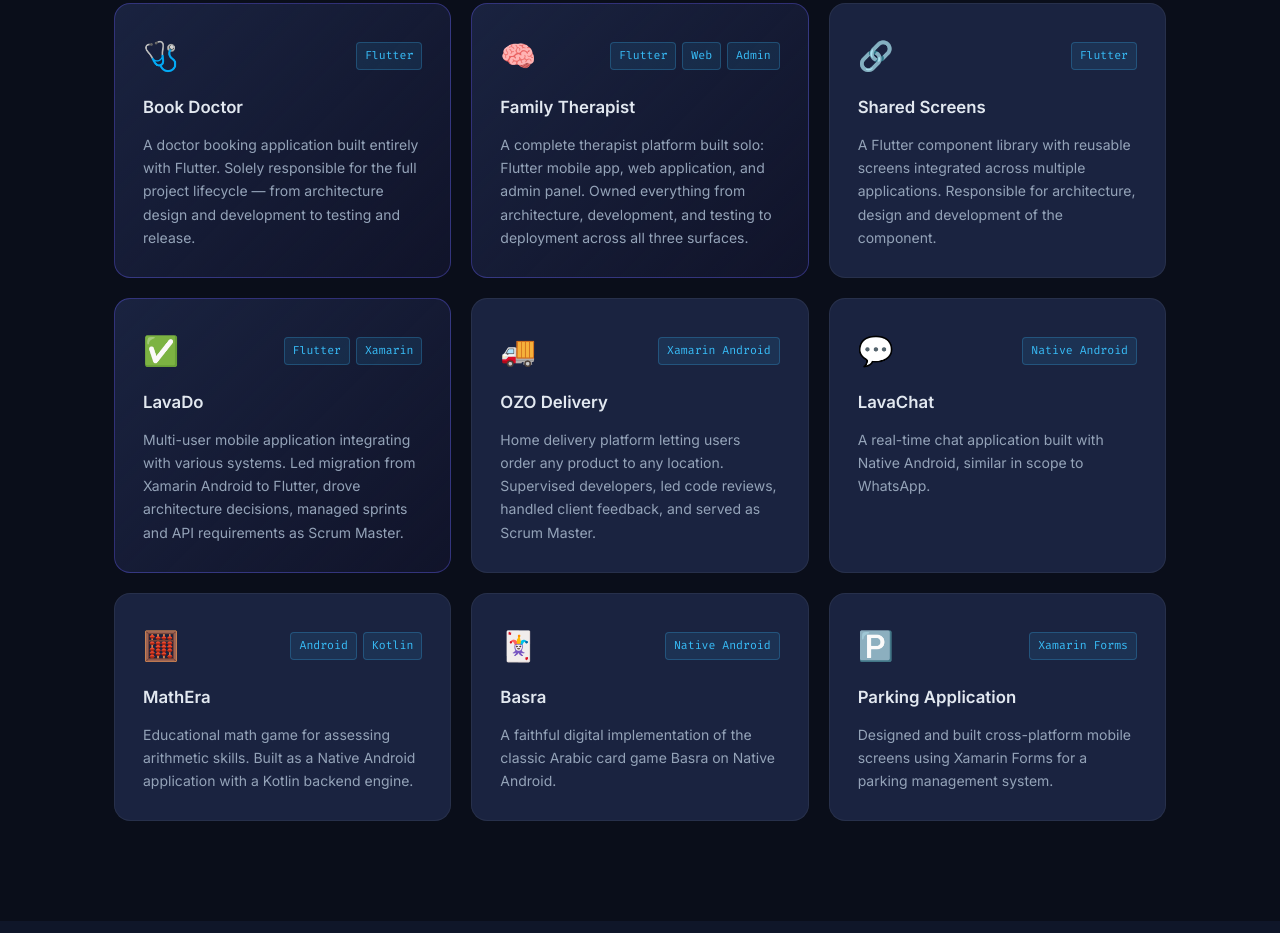
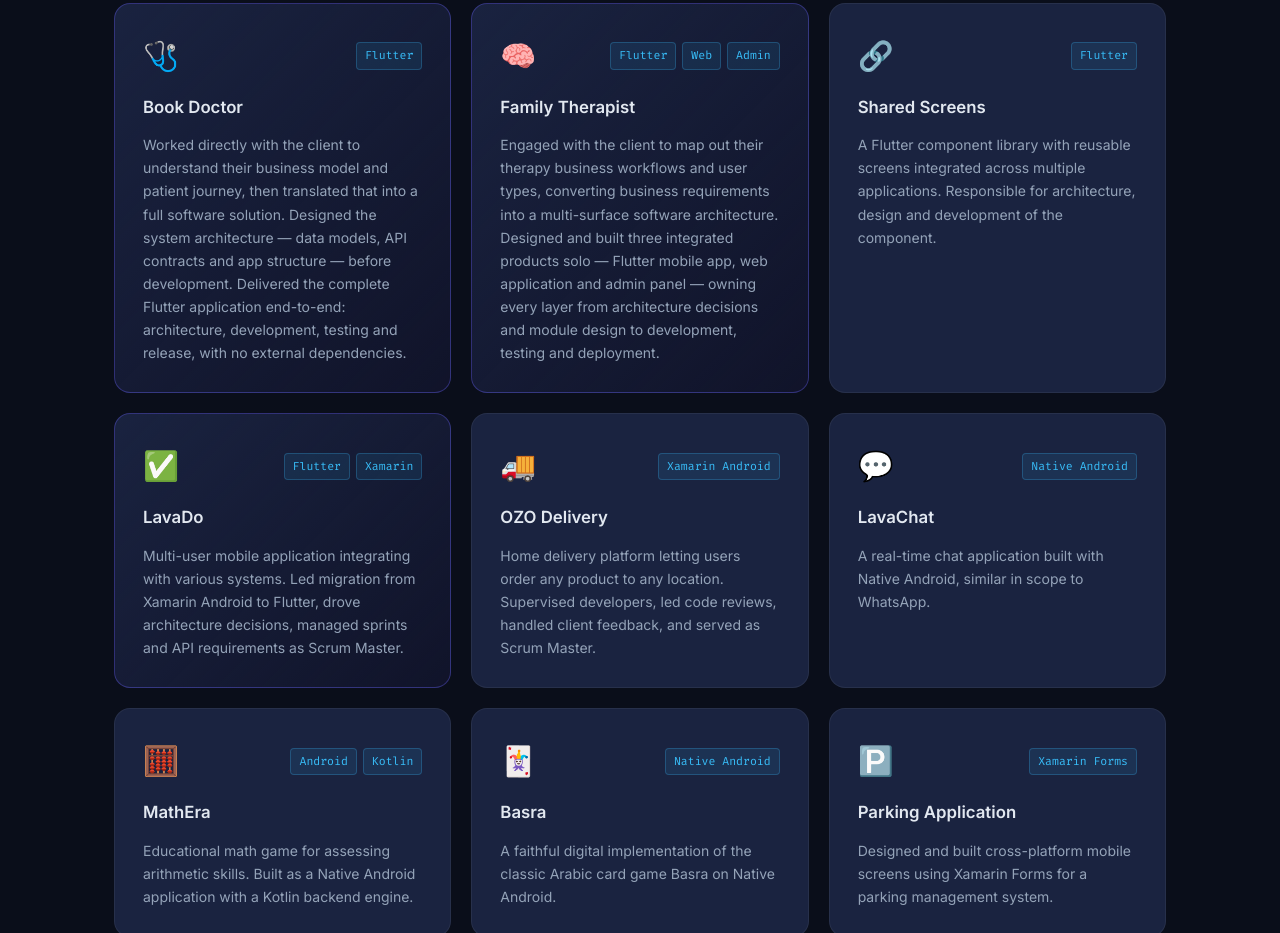
Before and after one commit to samarhany/samar-portfolio, a website: page public/index.html in a window 1280 px wide. Shown: the part 4272-5205 px from the top of the page. Drawn offline with Linux system fonts and the light colour scheme.

Commit message:
Enhance Book Doctor and Family Therapist project descriptions

```diff
--- a/public/index.html
+++ b/public/index.html
@@ -262,7 +262,7 @@
             <div class="project-tags"><span>Flutter</span></div>
           </div>
           <h3>Book Doctor</h3>
-          <p>A doctor booking application built entirely with Flutter. Solely responsible for the full project lifecycle — from architecture design and development to testing and release.</p>
+          <p>Worked directly with the client to understand their business model and patient journey, then translated that into a full software solution. Designed the system architecture — data models, API contracts and app structure — before development. Delivered the complete Flutter application end-to-end: architecture, development, testing and release, with no external dependencies.</p>
         </div>
 
         <div class="project-card featured">
@@ -271,7 +271,7 @@
             <div class="project-tags"><span>Flutter</span><span>Web</span><span>Admin</span></div>
           </div>
           <h3>Family Therapist</h3>
-          <p>A complete therapist platform built solo: Flutter mobile app, web application, and admin panel. Owned everything from architecture, development, and testing to deployment across all three surfaces.</p>
+          <p>Engaged with the client to map out their therapy business workflows and user types, converting business requirements into a multi-surface software architecture. Designed and built three integrated products solo — Flutter mobile app, web application and admin panel — owning every layer from architecture decisions and module design to development, testing and deployment.</p>
         </div>
 
         <div class="project-card">
```
